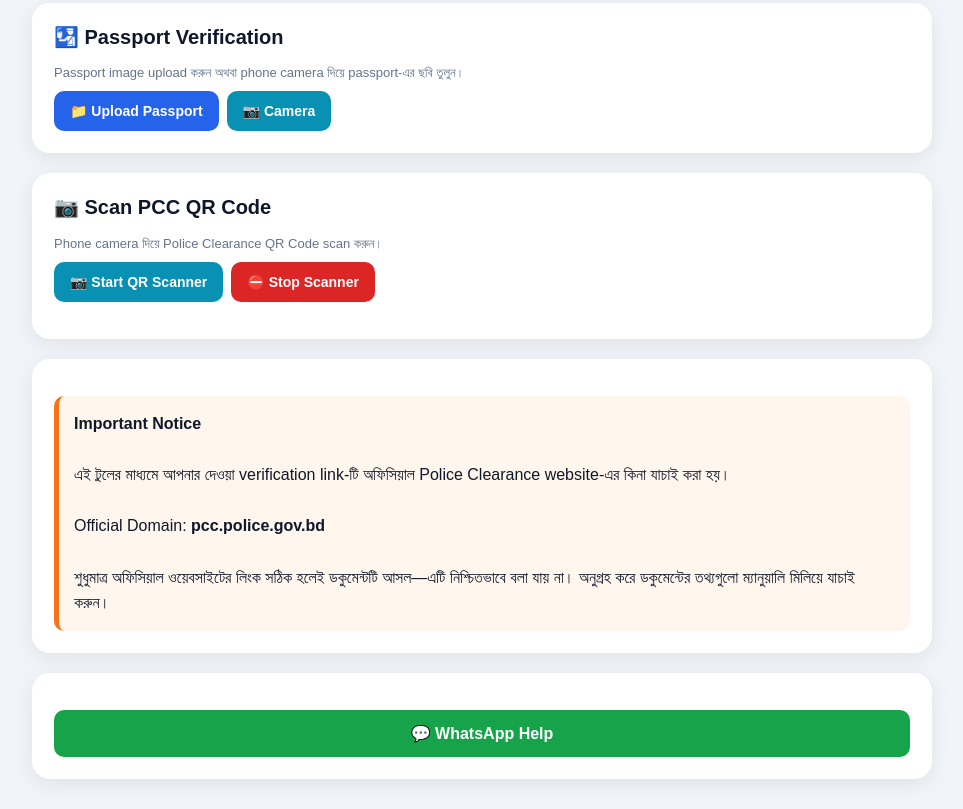
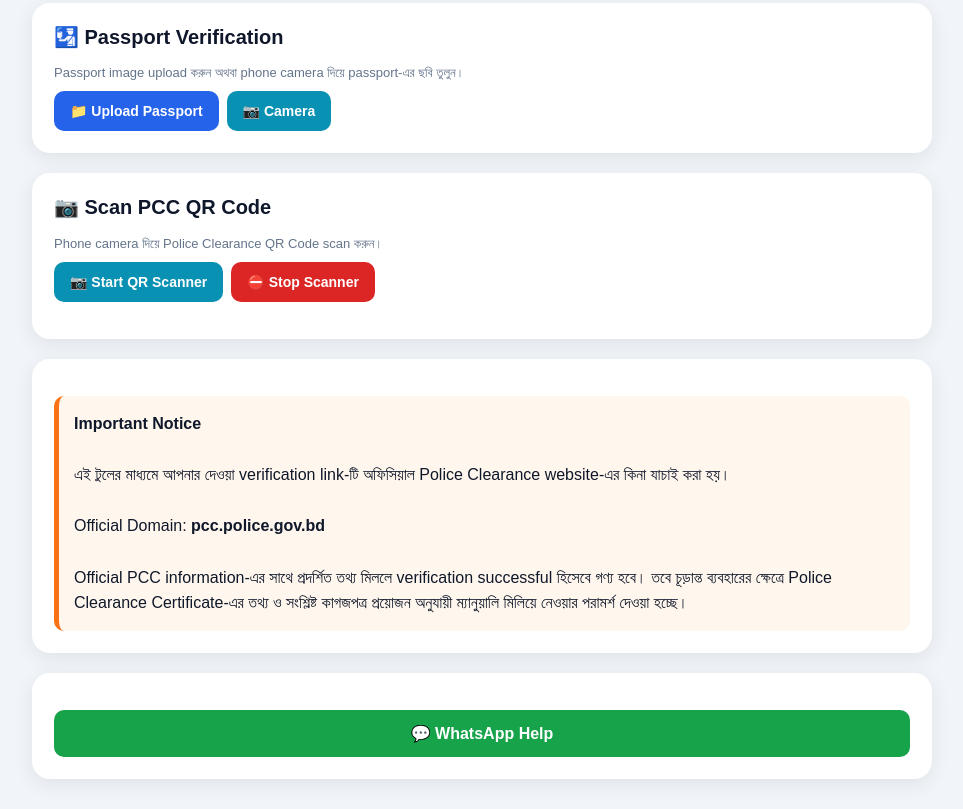
Before and after one commit to mdmoshiurrahman723452-netizen/PCC-Verify, a website: page index.html in a window 1280 px wide. Shown: the part 1073-1882 px from the top of the page, without its empty margins (158-1121 px from the left). Drawn offline with Linux system fonts and the light colour scheme.

Commit message:
Update index.html

```diff
--- a/index.html
+++ b/index.html
@@ -705,9 +705,9 @@ button:hover{
 
             <br><br>
 
-            শুধুমাত্র অফিসিয়াল ওয়েবসাইটের লিংক সঠিক হলেই
-            ডকুমেন্টটি আসল—এটি নিশ্চিতভাবে বলা যায় না।
-            অনুগ্রহ করে ডকুমেন্টের তথ্যগুলো ম্যানুয়ালি মিলিয়ে যাচাই করুন।
+            Official PCC information-এর সাথে প্রদর্শিত তথ্য মিললে verification successful হিসেবে গণ্য হবে।
+
+তবে চূড়ান্ত ব্যবহারের ক্ষেত্রে Police Clearance Certificate-এর তথ্য ও সংশ্লিষ্ট কাগজপত্র প্রয়োজন অনুযায়ী ম্যানুয়ালি মিলিয়ে নেওয়ার পরামর্শ দেওয়া হচ্ছে।
 
         </div>
 
```
